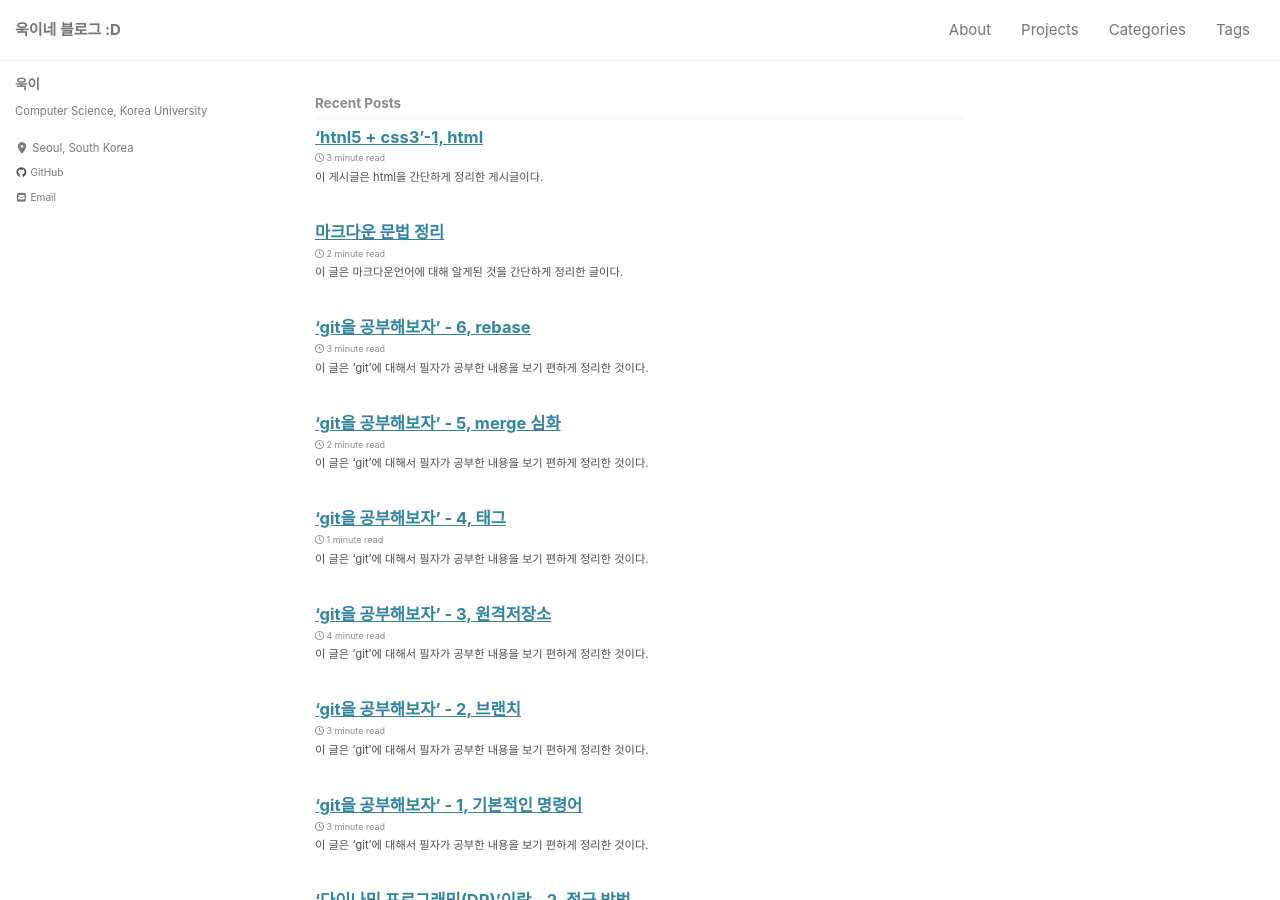
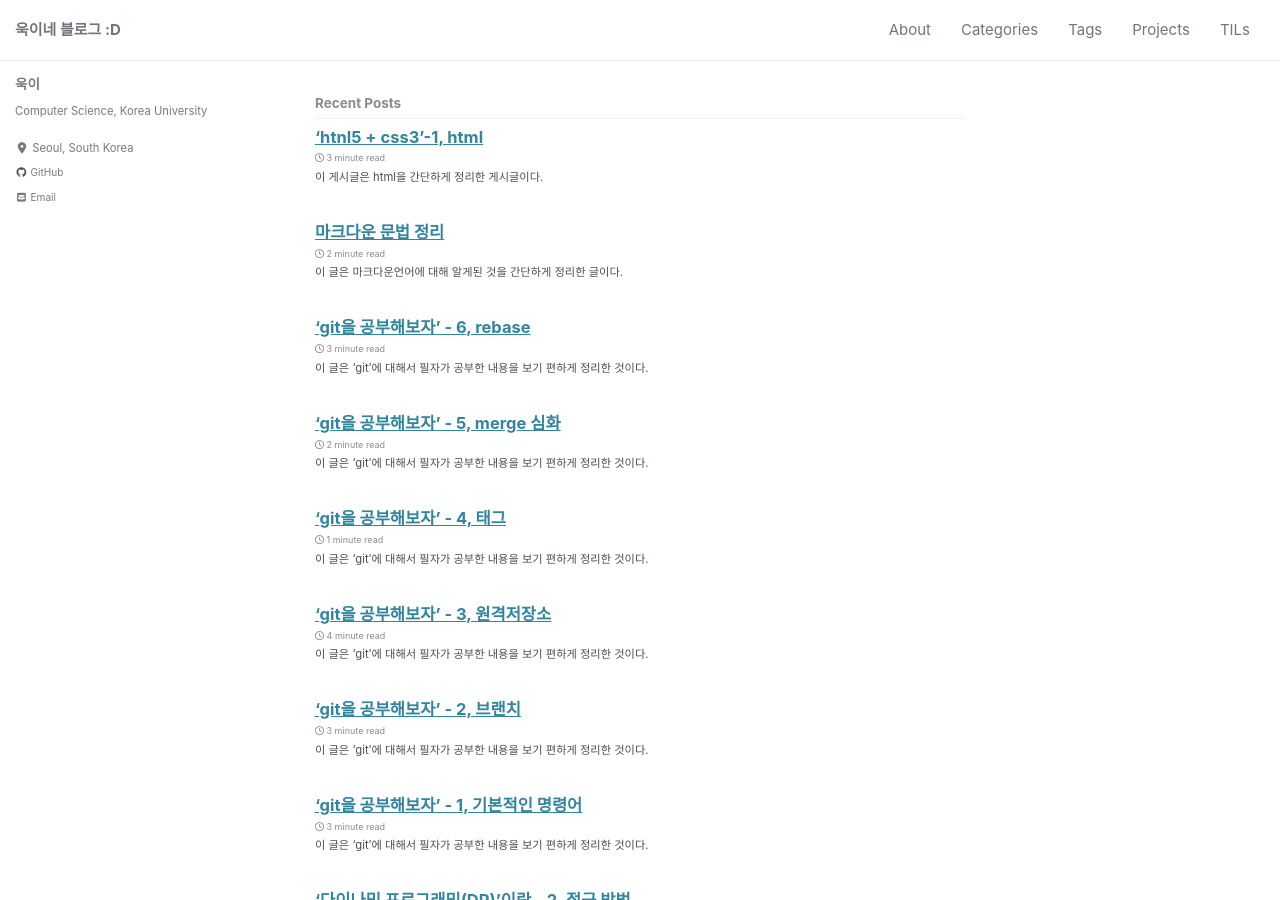
Before and after one commit to woog2roid/old-blog, a Jekyll site: the page built from index.html, in a window 1280 px wide and 900 px high. Built offline with Jekyll 4.4.1, drawn with Linux system fonts in a browser that asks for light colours; cached includes are drawn as plain includes; nearby versions of some CDN libraries; the list of posts is cut into pages by our own code.

```diff
--- a/_data/navigation.yml
+++ b/_data/navigation.yml
@@ -2,9 +2,11 @@
 main:
   - title: "About"
     url: /about/
-  - title: "Projects"
-    url: /categories/개발일지
   - title: "Categories"
     url: /categories/
   - title: "Tags"
     url: /tags/
+  - title: "Projects"
+    url: /categories/개발일지
+  - title: "TILs"
+    url: /categories/TILs
```
